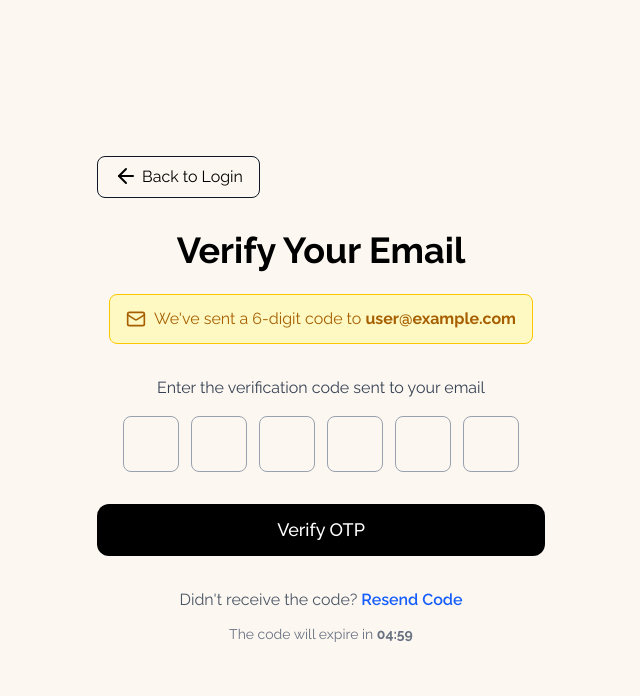
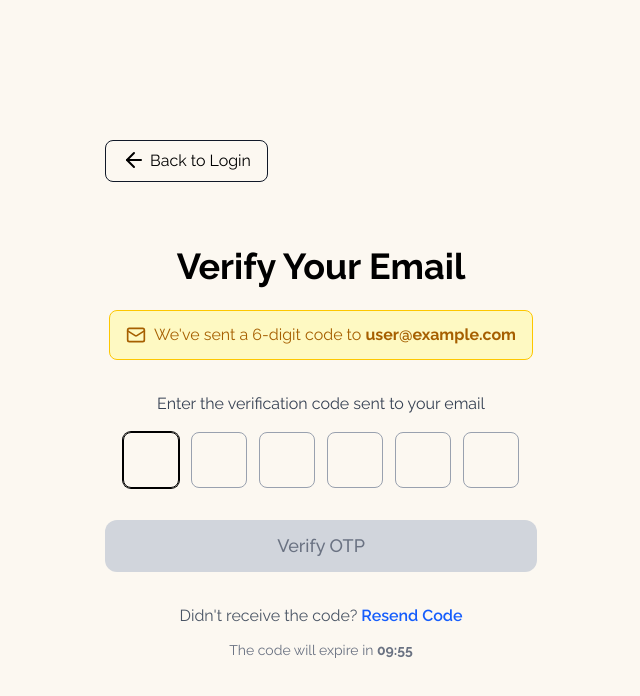
Before and after one commit to SangikGhosh/Learnify-web, a React (Vite) app: page /verify-otp in a window 1280 px wide. Shown: the top 696 px of the page, without its empty margins (319-959 px from the left). Built offline with nearby package versions, Linux system fonts and the light colour scheme.

Commit message:
feat: Enhance VerifyOTPPage with timer functionality and improved input handling

```diff
--- a/src/pages/Home.tsx
+++ b/src/pages/Home.tsx
@@ -15,9 +15,7 @@ interface Course {
   };
 }
 
-
 const HomePage: React.FC = () => {
-
   const [courses] = useState<Course[]>([
     {
       id: 1,
@@ -150,49 +148,50 @@ const HomePage: React.FC = () => {
     return stars;
   };
 
+  // Faster animation variants
   const containerVariants = {
     hidden: { opacity: 0 },
     visible: {
       opacity: 1,
       transition: {
-        staggerChildren: 0.2,
-        delayChildren: 0.3,
+        staggerChildren: 0.1,
+        delayChildren: 0.1,
       },
     },
   };
 
   const itemVariants: Variants = {
-    hidden: { y: 20, opacity: 0 },
+    hidden: { y: 10, opacity: 0 },
     visible: {
       y: 0,
       opacity: 1,
       transition: {
-        duration: 0.5,
-        ease: "easeOut", // This is now valid as "easeOut" is a predefined easing
+        duration: 0.3,
+        ease: "easeOut",
       },
     },
   };
 
   const imageVariants: Variants = {
-    hidden: { scale: 0.9, opacity: 0 },
+    hidden: { scale: 0.95, opacity: 0 },
     visible: {
       scale: 1,
       opacity: 1,
       transition: {
-        duration: 0.8,
+        duration: 0.4,
         ease: "easeOut",
       },
     },
   };
 
   const gradientTextVariants = {
-    hidden: { opacity: 0, x: -20 },
+    hidden: { opacity: 0, x: -10 },
     visible: {
       opacity: 1,
       x: 0,
       transition: {
-        duration: 0.8,
-        delay: 0.5,
+        duration: 0.4,
+        delay: 0.2,
       },
     },
   };
@@ -202,68 +201,68 @@ const HomePage: React.FC = () => {
     visible: {
       opacity: 1,
       transition: {
-      staggerChildren: 0.05,
+        staggerChildren: 0.03,
         when: "beforeChildren",
       },
     },
   };
 
   const headingVariants: Variants = {
-  hidden: { y: 10, opacity: 0 },
+    hidden: { y: 5, opacity: 0 },
     visible: {
       y: 0,
       opacity: 1,
       transition: {
-      duration: 0.4,
+        duration: 0.2,
         ease: "easeOut",
       },
     },
   };
 
   const paragraphVariants: Variants = {
-  hidden: { y: 20, opacity: 0 },
+    hidden: { y: 10, opacity: 0 },
     visible: {
       y: 0,
       opacity: 1,
       transition: {
-      duration: 0.6,
-      delay: 0.2,
+        duration: 0.3,
+        delay: 0.1,
         ease: "easeOut",
       },
     },
   };
 
   const courseCardVariants: Variants = {
-  hidden: { opacity: 0, y: 10 },
+    hidden: { opacity: 0, y: 5 },
     visible: (i: number) => ({
       opacity: 1,
       y: 0,
       transition: {
-      delay: 0.05 * i,
-      duration: 0.3,
+        delay: 0.03 * i,
+        duration: 0.2,
         ease: "easeOut",
       },
     }),
     hover: {
-    y: -3, // Reduced lift amount
-    transition: { duration: 0.15 } // Much faster hover transition
+      y: -2,
+      transition: { duration: 0.1 }
     }
   };
 
   const buttonVariants: Variants = {
-  hidden: { opacity: 0, y: 10 },
+    hidden: { opacity: 0, y: 5 },
     visible: {
       opacity: 1,
       y: 0,
       transition: {
-      delay: 0.4,
-      duration: 0.5,
+        delay: 0.2,
+        duration: 0.3,
         ease: "easeOut",
       },
     },
     hover: {
-    scale: 1.05,
-    transition: { duration: 0.2 },
+      scale: 1.03,
+      transition: { duration: 0.1 },
     },
     tap: {
       scale: 0.98,
@@ -272,8 +271,9 @@ const buttonVariants: Variants = {
 
   const arrowButtonVariants: Variants = {
     hover: {
-    scale: 1.1,
+      scale: 1.05,
       backgroundColor: "#f9fafb",
+      transition: { duration: 0.1 }
     },
     tap: {
       scale: 0.95,
@@ -295,10 +295,12 @@ const arrowButtonVariants: Variants = {
               {/* Text Content */}
               <div className="text-center lg:text-left">
                 <motion.p
-                  className="text-sm sm:text-base font-bold tracking-widest text-blue-600 uppercase"
+                  className="text-sm sm:text-base font-bold tracking-widest uppercase"
                   variants={itemVariants}
                 >
+                  <span className="bg-gradient-to-r from-blue-700 to-purple-600 bg-clip-text text-transparent">
                     A SOCIAL NETWORK FOR MODERN LEARNERS
+                  </span>
                 </motion.p>
 
                 <motion.h1
@@ -328,12 +330,12 @@ const arrowButtonVariants: Variants = {
                   <motion.a
                     href="/register"
                     className="relative inline-flex items-center justify-center px-8 py-4 text-base font-bold text-white hover:text-black transition-all duration-300 bg-black rounded-xl hover:bg-yellow-400 focus:bg-yellow-400 focus:text-black group"
-                    whileHover={{ scale: 1 }}
                     whileTap={{ scale: 0.98 }}
+                    transition={{ duration: 0.1 }}
                   >
                     Join for Free
                     <svg
-                      className="w-5 h-5 ml-3 transition-all duration-300 group-hover:translate-x-1"
+                      className="w-5 h-5 ml-3 transition-all duration-200 group-hover:translate-x-1"
                       xmlns="http://www.w3.org/2000/svg"
                       fill="none"
                       viewBox="0 0 24 24"
@@ -355,7 +357,7 @@ const arrowButtonVariants: Variants = {
                     Already a member?{" "}
                     <a
                       href="/login"
-                      className="font-bold text-blue-600 transition-all duration-200 hover:text-blue-800 hover:underline"
+                      className="font-bold text-blue-600 transition-all duration-200 hover:text-blue-800"
                     >
                       Sign In
                     </a>
@@ -374,9 +376,9 @@ const arrowButtonVariants: Variants = {
                     src="https://cdn.rareblocks.xyz/collection/celebration/images/hero/1/hero-img.png"
                     alt="People learning and collaborating online"
                     loading="lazy"
-                    initial={{ opacity: 0, y: 20 }}
+                    initial={{ opacity: 0, y: 10 }}
                     animate={{ opacity: 1, y: 0 }}
-                    transition={{ duration: 0.8, delay: 0.4 }}
+                    transition={{ duration: 0.4, delay: 0.2 }}
                   />
                 </div>
               </motion.div>
@@ -408,10 +410,10 @@ const arrowButtonVariants: Variants = {
                   initial={{ scale: 0 }}
                   animate={{ scale: 1 }}
                   transition={{
-                    delay: 0.3,
+                    delay: 0.15,
                     type: "spring",
-                    stiffness: 200,
-                    damping: 10
+                    stiffness: 300,
+                    damping: 15
                   }}
                 />
               </span>
@@ -424,10 +426,10 @@ const arrowButtonVariants: Variants = {
                   initial={{ scale: 0 }}
                   animate={{ scale: 1 }}
                   transition={{
-                    delay: 0.5,
+                    delay: 0.25,
                     type: "spring",
-                    stiffness: 200,
-                    damping: 10
+                    stiffness: 300,
+                    damping: 15
                   }}
                 />
               </span>
@@ -473,15 +475,15 @@ const arrowButtonVariants: Variants = {
                         className="object-cover w-full h-48"
                         src={course.image}
                         alt={course.title}
-                        whileHover={{ scale: 1 }}
-                        transition={{ duration: 0.3 }}
+                        whileHover={{ scale: 1.02 }}
+                        transition={{ duration: 0.2 }}
                       />
                       {course.tag && (
                         <motion.span
                           className={`absolute px-3 py-1 text-xs font-bold text-white ${course.tag.color} rounded top-3 left-3`}
                           initial={{ scale: 0 }}
                           animate={{ scale: 1 }}
-                          transition={{ delay: 0.2 + i * 0.05 }}
+                          transition={{ delay: 0.1 + i * 0.03 }}
                         >
                           {course.tag.text}
                         </motion.span>
@@ -502,8 +504,8 @@ const arrowButtonVariants: Variants = {
                         <span className="text-lg font-bold text-gray-900">₹{course.price.toFixed(2)}</span>
                         <motion.button
                           className="px-4 py-2 text-sm font-medium text-white bg-blue-600 rounded-md hover:bg-blue-700 cursor-pointer"
-                          whileHover={{ scale: 1 }}
                           whileTap={{ scale: 0.98 }}
+                          transition={{ duration: 0.1 }}
                         >
                           Enroll Now
                         </motion.button>
@@ -534,12 +536,9 @@ const arrowButtonVariants: Variants = {
           >
             <motion.button
               className="px-8 py-3 text-base font-medium text-white transition-all duration-200 bg-blue-600 border border-transparent rounded-md hover:bg-blue-700 focus:outline-none focus:ring-2 focus:ring-offset-2 focus:ring-blue-500 cursor-pointer"
-              whileHover="hover"
-              whileTap="tap"
-              variants={{
-                hover: { scale: 1, backgroundColor: "#2563eb" },
-                tap: { scale: 0.98 }
-              }}
+              whileHover={{ scale: 1.03, backgroundColor: "#2563eb" }}
+              whileTap={{ scale: 0.98 }}
+              transition={{ duration: 0.1 }}
             >
               Browse All Courses
             </motion.button>
--- a/src/pages/VerifyOTPPage.tsx
+++ b/src/pages/VerifyOTPPage.tsx
@@ -1,4 +1,4 @@
-import React, { useState } from "react";
+import React, { useState, useRef, useEffect } from "react";
 import { motion, type Variants } from "framer-motion";
 import { ArrowLeft, Mail } from 'lucide-react';
 
@@ -22,6 +22,25 @@ const buttonTapVariants = {
 const VerifyOTPPage: React.FC = () => {
   const [otp, setOtp] = useState<string[]>(Array(6).fill(""));
   const [email] = useState("user@example.com");
+  const [timeLeft, setTimeLeft] = useState(600); // 10 minutes in seconds
+  const inputRefs = useRef<(HTMLInputElement | null)[]>([]);
+
+  useEffect(() => {
+    inputRefs.current[0]?.focus();
+
+    // Timer countdown
+    const timer = setInterval(() => {
+      setTimeLeft(prev => {
+        if (prev <= 1) {
+          clearInterval(timer);
+          return 0;
+        }
+        return prev - 1;
+      });
+    }, 1000);
+
+    return () => clearInterval(timer);
+  }, []);
 
   const handleOtpChange = (element: HTMLInputElement, index: number) => {
     if (isNaN(Number(element.value))) return false;
@@ -31,9 +50,33 @@ const VerifyOTPPage: React.FC = () => {
     setOtp(newOtp);
 
     // Focus next input
-    if (element.value && element.nextSibling) {
-      (element.nextSibling as HTMLInputElement).focus();
+    if (element.value && index < 5) {
+      inputRefs.current[index + 1]?.focus();
     }
+  };
+
+  const handleKeyDown = (e: React.KeyboardEvent<HTMLInputElement>, index: number) => {
+    if (e.key === 'Backspace' && !otp[index] && index > 0) {
+      inputRefs.current[index - 1]?.focus();
+    }
+  };
+
+  const handlePaste = (e: React.ClipboardEvent<HTMLInputElement>) => {
+    e.preventDefault();
+    const pasteData = e.clipboardData.getData('text/plain').slice(0, 6);
+    const newOtp = [...otp];
+
+    for (let i = 0; i < pasteData.length; i++) {
+      if (i < 6 && !isNaN(Number(pasteData[i]))) {
+        newOtp[i] = pasteData[i];
+      }
+    }
+
+    setOtp(newOtp);
+
+    // Focus the last input with data
+    const lastFilledIndex = Math.min(pasteData.length - 1, 5);
+    inputRefs.current[lastFilledIndex]?.focus();
   };
 
   const handleSubmit = (e: React.FormEvent) => {
@@ -42,6 +85,20 @@ const VerifyOTPPage: React.FC = () => {
     console.log("OTP submitted:", fullOtp);
     // Here you would typically verify the OTP with your backend
   };
+
+  const handleResendCode = () => {
+    // Reset timer and resend OTP logic
+    setTimeLeft(600);
+    console.log("Resending OTP...");
+    // Add your resend OTP logic here
+  };
+
+  const isOtpComplete = otp.join("").length === 6;
+
+  // Format time as MM:SS
+  const minutes = Math.floor(timeLeft / 60);
+  const seconds = timeLeft % 60;
+  const formattedTime = `${minutes.toString().padStart(2, '0')}:${seconds.toString().padStart(2, '0')}`;
 
   return (
     <div className="min-h-screen bg-[#FCF8F1] text-black flex flex-col justify-center items-center px-4 sm:px-6 py-8 sm:py-12">
@@ -61,7 +118,7 @@ const VerifyOTPPage: React.FC = () => {
           className="flex flex-col items-center"
           variants={fadeInVariants}
         >
-          <div className="w-full px-2 lg:px-0 text-center">
+          <div className="w-full px-2 text-center">
             <div className="flex justify-between w-full mb-6 sm:mb-8">
               <motion.button
                 className="flex items-center px-3 py-1.5 sm:px-4 sm:py-2 border border-gray-900 rounded-lg hover:bg-black hover:text-white transition-colors text-sm sm:text-base cursor-pointer"
@@ -75,7 +132,7 @@ const VerifyOTPPage: React.FC = () => {
             </div>
 
             <motion.h1
-              className="text-3xl sm:text-4xl font-bold mb-4 sm:mb-6 pt-8 lg:pt-0"
+              className="text-3xl sm:text-4xl font-bold mb-4 sm:mb-6 pt-8"
               variants={fadeInVariants}
             >
               Verify Your Email
@@ -105,11 +162,14 @@ const VerifyOTPPage: React.FC = () => {
                   {otp.map((data, index) => (
                     <input
                       key={index}
+                      ref={(el) => { inputRefs.current[index] = el; }}
                       type="text"
                       maxLength={1}
                       className="w-12 h-12 sm:w-14 sm:h-14 text-center text-xl sm:text-2xl border border-gray-400 focus:border-black rounded-lg focus:outline-none focus:ring focus:ring-black"
                       value={data}
                       onChange={(e) => handleOtpChange(e.target, index)}
+                      onKeyDown={(e) => handleKeyDown(e, index)}
+                      onPaste={handlePaste}
                       onFocus={(e) => e.target.select()}
                     />
                   ))}
@@ -118,10 +178,14 @@ const VerifyOTPPage: React.FC = () => {
 
               <motion.button
                 type="submit"
-                className="w-full bg-black text-white py-2.5 sm:py-3 rounded-lg sm:rounded-xl hover:bg-yellow-400 focus:bg-yellow-500 focus:text-black hover:text-black transition-all duration-100 text-sm sm:text-base md:text-lg font-medium cursor-pointer"
+                className={`w-full py-2.5 sm:py-3 rounded-lg sm:rounded-xl transition-all duration-100 text-sm sm:text-base md:text-lg font-medium cursor-pointer ${
+                  isOtpComplete
+                    ? 'bg-black text-white hover:bg-yellow-400 hover:text-black focus:bg-yellow-500 focus:text-black'
+                    : 'bg-gray-300 text-gray-500 cursor-not-allowed'
+                }`}
                 variants={buttonTapVariants}
-                whileTap="tap"
-                disabled={otp.join("").length !== 6}
+                whileTap={isOtpComplete ? "tap" : undefined}
+                disabled={!isOtpComplete}
               >
                 Verify OTP
               </motion.button>
@@ -131,14 +195,16 @@ const VerifyOTPPage: React.FC = () => {
                   Didn't receive the code?{" "}
                   <button
                     type="button"
-                    className="font-semibold text-blue-600 hover:underline focus:outline-none"
+                    className="font-semibold text-blue-600 hover:text-blue-700 focus:outline-none"
+                    onClick={handleResendCode}
+                    disabled={timeLeft > 0}
                   >
                     Resend Code
                   </button>
                 </p>
 
                 <p className="text-xs sm:text-sm text-gray-500">
-                  The code will expire in <span className="font-bold">04:59</span>
+                  The code will expire in <span className="font-bold">{formattedTime}</span>
                 </p>
               </div>
             </motion.form>
```
Lines whose indentation alone changed are shown as unchanged.
